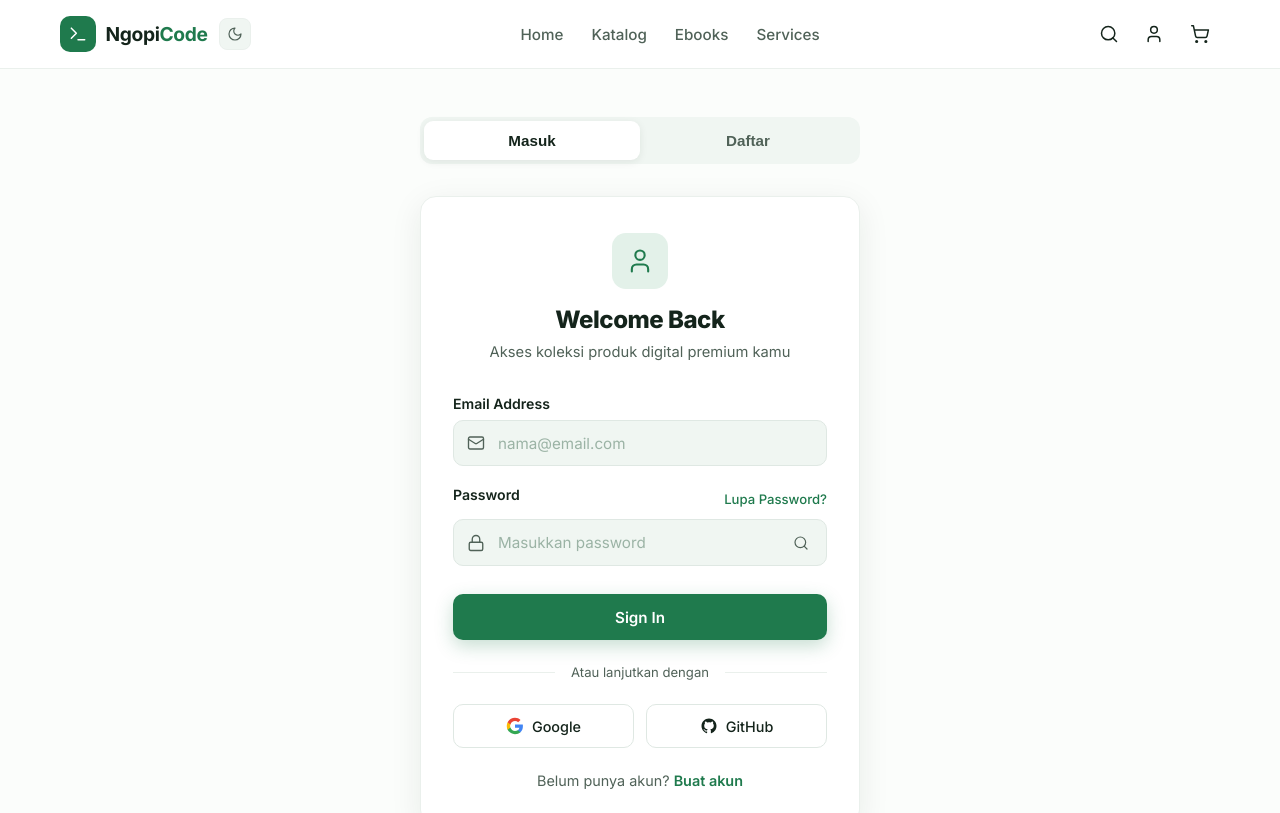
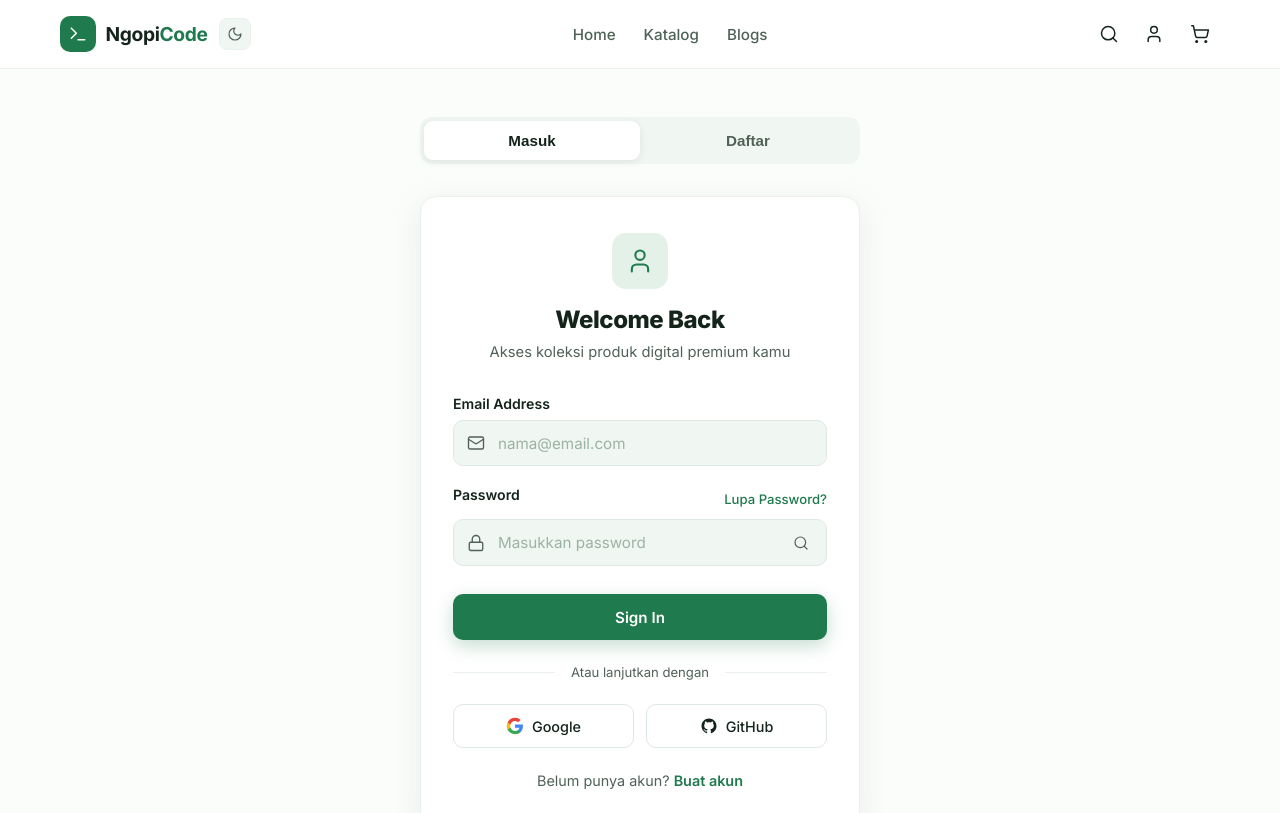
Before and after one commit to rifkyawalulhuda/ngopi-code-store, a Nuxt app in the folder frontend/: page /auth in a window 1280 px wide. Shown: the top 813 px of the page. Built offline with nearby package versions, Linux system fonts and the light colour scheme.

Commit message:
Update TheHeader.vue

```diff
--- a/frontend/components/TheHeader.vue
+++ b/frontend/components/TheHeader.vue
@@ -31,8 +31,7 @@
       <nav class="nav-desktop" aria-label="Navigasi utama">
         <NuxtLink to="/" class="nav-link" active-class="nav-link-noop" exact-active-class="nav-active">Home</NuxtLink>
         <NuxtLink to="/products" class="nav-link" :class="{ 'nav-active': activeCategory === 'all' }">Katalog</NuxtLink>
-        <NuxtLink to="/products?category=ebooks" class="nav-link" :class="{ 'nav-active': activeCategory === 'ebooks' }">Ebooks</NuxtLink>
-        <NuxtLink to="/products?category=services" class="nav-link" :class="{ 'nav-active': activeCategory === 'services' }">Services</NuxtLink>
+        <a href="https://ngopidulur.my.id/blog/" class="nav-link" target="_blank" rel="noopener noreferrer">Blogs</a>
       </nav>
 
       <!-- Actions -->
@@ -96,8 +95,7 @@
 
         <NuxtLink to="/" class="nav-mobile-link" @click="closeMenu">Home</NuxtLink>
         <NuxtLink to="/products" class="nav-mobile-link" :class="{ 'nav-active': activeCategory === 'all' }" @click="closeMenu">Katalog</NuxtLink>
-        <NuxtLink to="/products?category=ebooks" class="nav-mobile-link" :class="{ 'nav-active': activeCategory === 'ebooks' }" @click="closeMenu">Ebooks</NuxtLink>
-        <NuxtLink to="/products?category=services" class="nav-mobile-link" :class="{ 'nav-active': activeCategory === 'services' }" @click="closeMenu">Services</NuxtLink>
+        <a href="https://ngopidulur.my.id/blog/" class="nav-mobile-link" target="_blank" rel="noopener noreferrer" @click="closeMenu">Blogs</a>
       </nav>
     </transition>
   </header>
```
